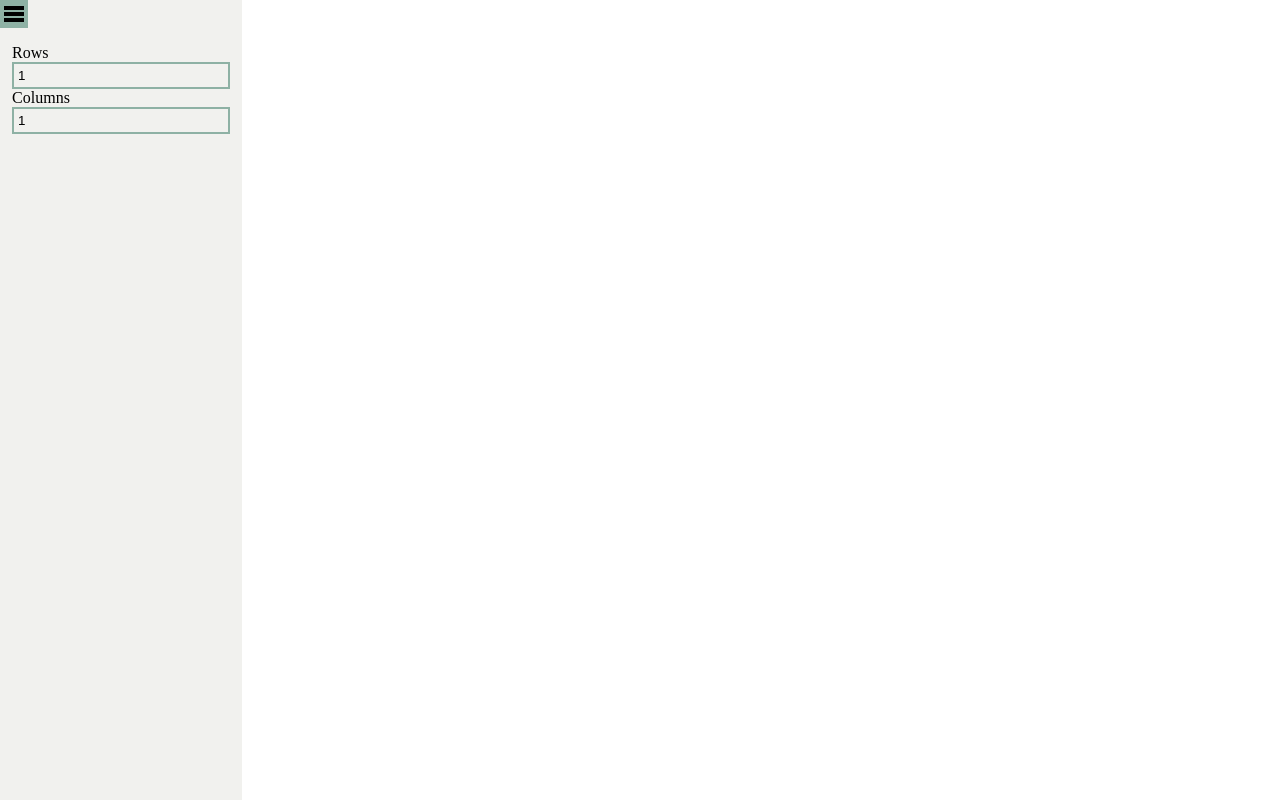
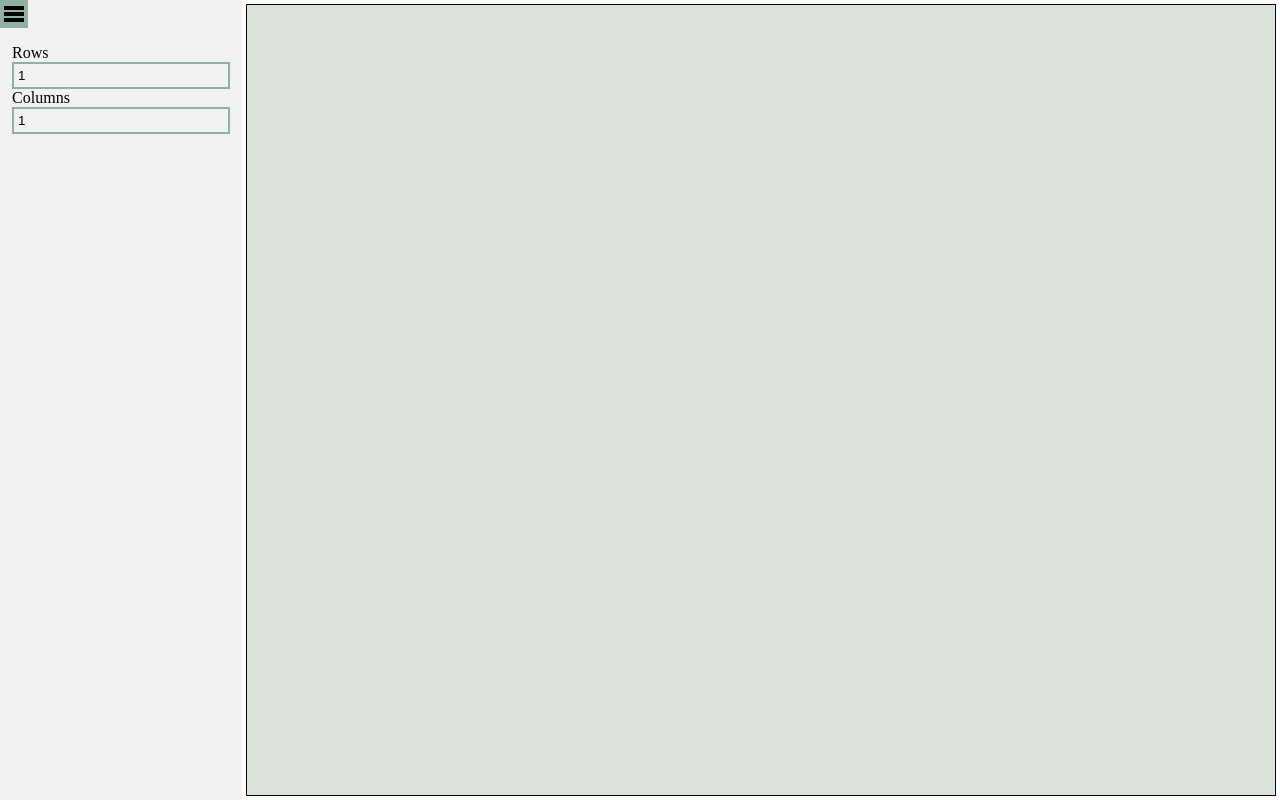
Before and after one commit to danlevison/viewport-grid, a React (Create React App) app: page / in a window 1280 px wide. Built offline with nearby package versions, Linux system fonts and the light colour scheme.

Commit message:
style: Add viewport div styles with flex layout, full width, margin, border and background-color

```diff
--- a/src/App.scss
+++ b/src/App.scss
@@ -64,3 +64,14 @@ input {
 	display: flex;
 	width: 100%;
 }
+
+.viewport-item {
+	display: flex;
+	flex-direction: column;
+	justify-content: center;
+	align-items: center;
+	width: 100%;
+	margin: 1px;
+	border: $border;
+	background-color: $viewport-background-color;
+}
--- a/src/components/Grid.tsx
+++ b/src/components/Grid.tsx
@@ -19,6 +19,7 @@ export default function Grid({ rows, columns }: GridProps) {
 						<div
 							key={colIdx}
 							data-testid={`viewport-item-${colIdx + 1}`}
+							className="viewport-item"
 						></div>
 					))}
 				</div>
```
